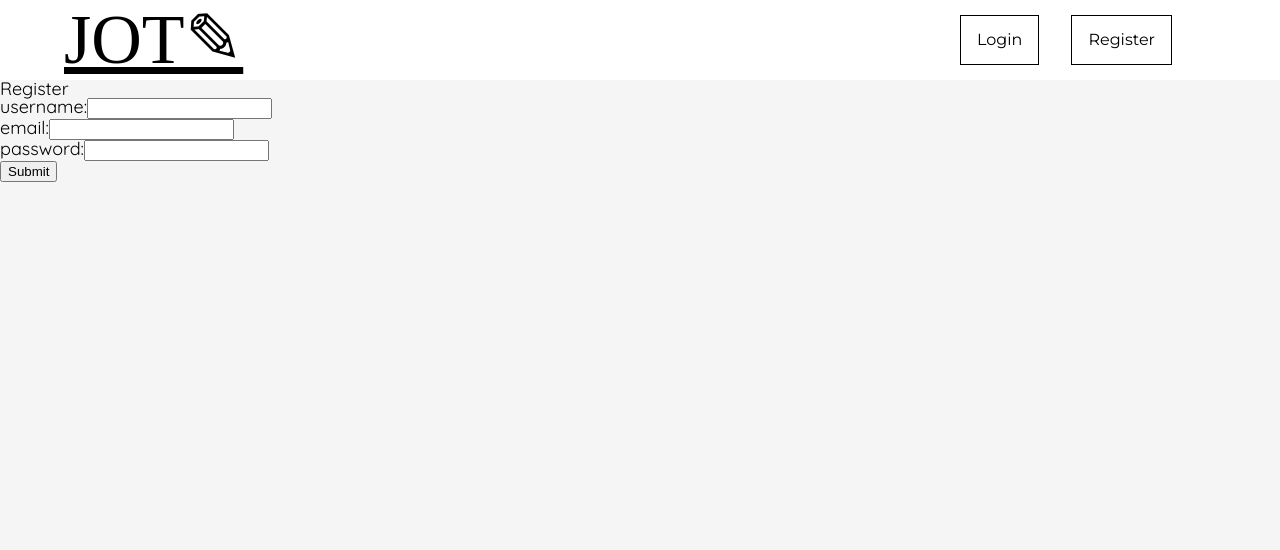
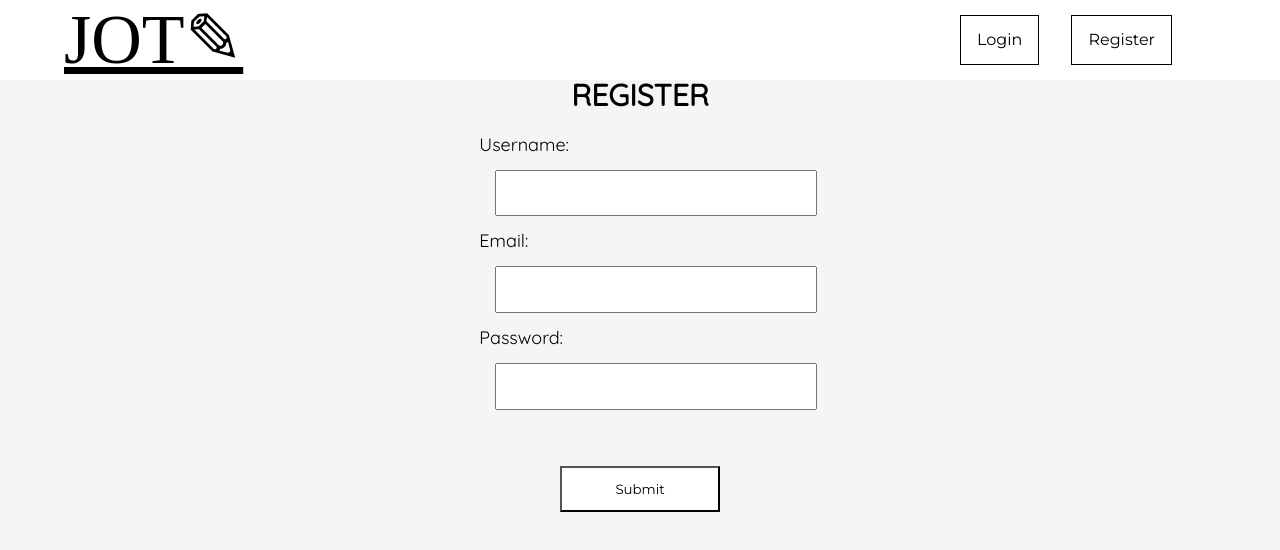
Before and after one commit to jackson10467/jot, a React (Create React App) app in the folder client/: page /register in a window 1280 px wide. Shown: the top 550 px of the page. Built offline with nearby package versions, Linux system fonts and the light colour scheme; a web font is replaced by a local one.

Commit message:
CSS changes

```diff
--- a/client/src/components/categories.jsx
+++ b/client/src/components/categories.jsx
@@ -3,10 +3,16 @@ import { Link } from "react-router-dom";
 import styled from "styled-components";
 import { CardButton, FlexGrid, GridColumn, Card, Buttons } from "./shared/comps";
 
+const H2 = styled.h2`
+  text-align:center;
+  font-weight:bold;
+  font-size:30px;
+`
+
 export default function ShowCategories(props) {
   return (
     <div>
-      <h2>Categories</h2>
+      <H2> Categories</H2>
       <FlexGrid>
         {props.categories.map((category) => (
           <React.Fragment key={category.id}>
--- a/client/src/components/header.jsx
+++ b/client/src/components/header.jsx
@@ -1,7 +1,6 @@
 import React from 'react';
 import { Link } from 'react-router-dom';
 import styled from "styled-components";
-
 const StyledHeader = styled.header`
   background-color: white;
   height:10vh;
@@ -17,19 +16,27 @@ const Logo = styled.h1`
   margin-left:5%;
   font-family: 'Londrina Outline', cursive;
   @media (max-width:768px){
-    font-size:55px;
+    font-size:45px;
   }
 `
 const Links = styled.div`
   display:flex;
   flex-flow:row nowrap;
   width:25%;
-
   @media (max-width:768px){
    width:100%;
+   margin-left:25%;
   }
 `
-
+const Links2 = styled.div`
+  display:flex;
+  flex-flow:row nowrap;
+  width:25%;
+  @media (max-width:768px){
+   width:100%;
+   margin-right:15%;
+  }
+`
 const StyledLink = styled(Link)`
   display:flex;
   align-items:center;
@@ -40,18 +47,33 @@ const StyledLink = styled(Link)`
   color:black;
   font-size:16px;
   font-family: 'Montserrat', sans-serif;
-
   @media (max-width:768px){
-    margin:5%;
+   padding:12px;
+   font-size:12px;
   }
   @media (max-width:900px){
-    margin:10%;
   }
 `
-
+const StyledLink2 = styled(Link)`
+  display:flex;
+  align-items:center;
+  text-decoration:none;
+  border:1px solid black;
+  justify-content:space-between;
+  padding:16px;
+  margin-right:10%;
+  color:black;
+  font-size:16px;
+  font-family: 'Montserrat', sans-serif;
+  @media (max-width:768px){
+   padding:10px;
+   font-size:12px;
+  }
+  @media (max-width:900px){
+  }
+`
 const StyledA = styled.a`
   color:black;
-
 &:hover{
   color:${props => props.theme.blue}
 }
@@ -59,7 +81,7 @@ const StyledA = styled.a`
 export default function Header(props) {
   return (
     <StyledHeader>
-      <Logo><StyledA href="/"> JOT✎</StyledA></Logo>
+      <Logo><StyledA href="/">JOT✎</StyledA></Logo>
       {
         props.currentUser
           ?
@@ -71,19 +93,16 @@ export default function Header(props) {
             <StyledLink to="/register">Register</StyledLink>
           </Links>
       }
-
-
       {
         props.currentUser
         &&
         <>
-        <Links>
-          <StyledLink to="/categories">Categories</StyledLink>
-          <StyledLink onClick={props.handleLogout}>Logout</StyledLink>
-          </Links>
+        <Links2>
+          <StyledLink2 to="/categories">Categories</StyledLink2>
+          <StyledLink2 onClick={props.handleLogout}>Logout</StyledLink2>
+        </Links2>
         </>
       }
-
     </StyledHeader>
   )
 }
--- a/client/src/components/login.jsx
+++ b/client/src/components/login.jsx
@@ -26,8 +26,17 @@ const StyledButton = styled.button`
   }
 `
 
+const Title = styled.div`
+  margin-bottom:2%;
+  font-weight:bold;
+  font-size: 30px;
+
+`
+
 const Bottom = styled.div`
 display:flex;
+align-items:center;
+justify-content:center;
 `
 
 export default class Login extends Component {
@@ -48,7 +57,7 @@ export default class Login extends Component {
     const { username, email, password } = this.state;
     return (
       <Container>
-      <h3>Login</h3>
+      <Title>Login</Title>
       <form onSubmit={(e) => {
         e.preventDefault();
         this.props.handleLogin(this.state);
@@ -82,7 +91,6 @@ export default class Login extends Component {
         />
         <br />
         <Bottom>
-        <Link to='/register'>register</Link>
         <StyledButton>Submit</StyledButton>
         </Bottom>
         </form>
--- a/client/src/components/register.jsx
+++ b/client/src/components/register.jsx
@@ -1,4 +1,42 @@
 import React, { Component } from 'react'
+import { StyledInput } from "./shared/comps"
+import styled from "styled-components";
+
+const Container = styled.div`
+  display:flex;
+  justify-content: center;
+  align-items:center;
+  flex-direction:column;
+`
+
+const Title = styled.div`
+  margin-bottom:2%;
+  font-weight:bold;
+  font-size: 30px;
+
+`
+
+const StyledButton = styled.button`
+  width: 50%;
+  height: 40%;
+  margin-top: 5vh;
+  background-color: #ffffff;
+  color: black;
+  padding: 1em;
+  font-family: "Montserrat", sans-serif;
+  transition: all 0.2s ease-in;
+
+  &:hover{
+    background-color:#307FE2;
+    color:white;
+  }
+`
+
+const Bottom = styled.div`
+display:flex;
+align-items:center;
+justify-content:center;
+`
 
 export default class Register extends Component {
   state = {
@@ -17,14 +55,15 @@ export default class Register extends Component {
   render() {
     const { username, email, password } = this.state;
     return (
-      <form onSubmit={(e) => {
+      <Container>
+        <Title>REGISTER</Title>
+        <form onSubmit={(e) => {
         e.preventDefault();
         this.props.handleRegister(this.state);
         this.props.history.push('/');
       }}>
-        <h3>Register</h3>
-        <label htmlFor="username">username:</label>
-        <input
+        <label htmlFor="username">Username:</label>
+        <StyledInput
           id="username"
           type="text"
           name="username"
@@ -32,8 +71,8 @@ export default class Register extends Component {
           onChange={this.handleChange}
         />
         <br />
-        <label htmlFor="email">email:</label>
-        <input
+        <label htmlFor="email">Email:</label>
+        <StyledInput
           id="email"
           type="text"
           name="email"
@@ -41,17 +80,20 @@ export default class Register extends Component {
           onChange={this.handleChange}
         />
         <br />
-        <label htmlFor="password">password:</label>
-        <input
+        <label htmlFor="password">Password:</label>
+        <StyledInput
           id="password"
           type="password"
           name="password"
           value={password}
           onChange={this.handleChange}
         />
-        <br />
-        <button>Submit</button>
-      </form>
+          <br />
+          <Bottom>
+            <StyledButton>Submit</StyledButton>
+          </Bottom>
+        </form>
+        </Container>
     )
   }
 }
```
Also changed, not shown: 1 other file (tests, documents, lock files or other folders).
